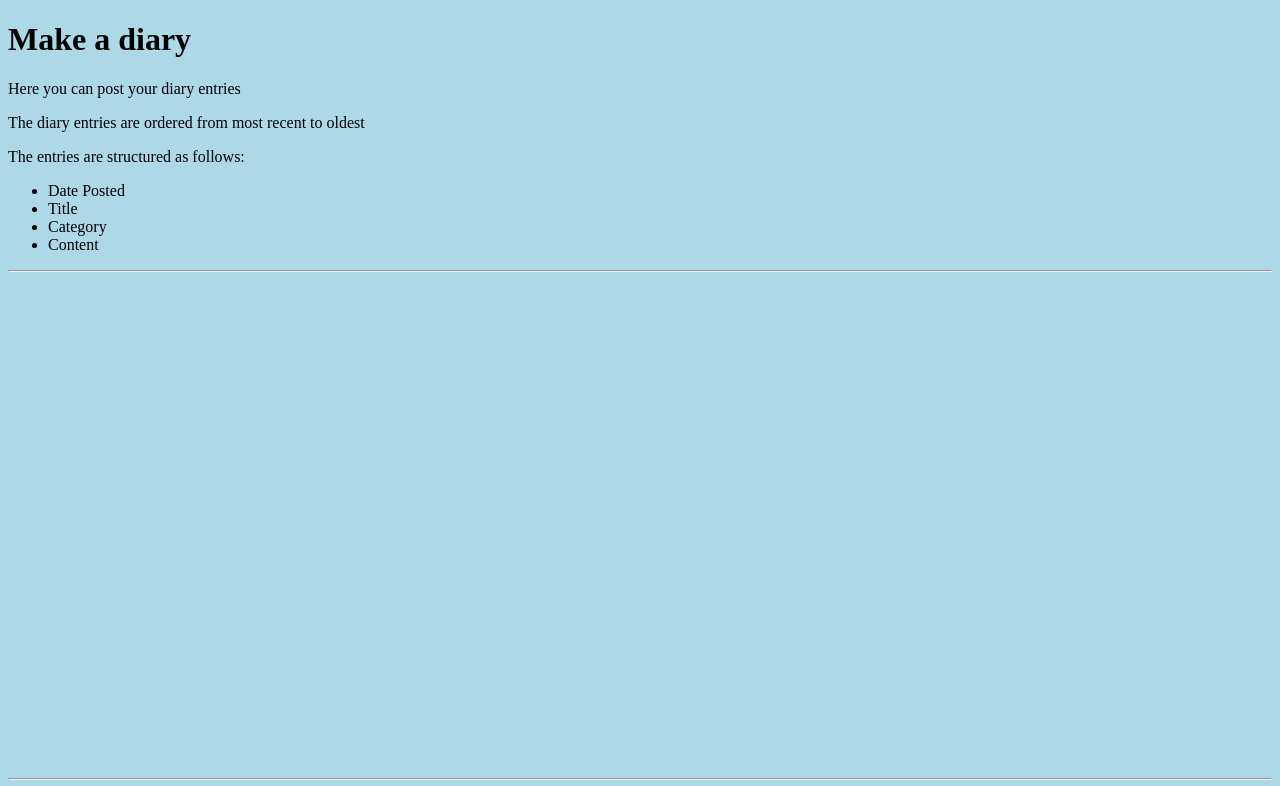
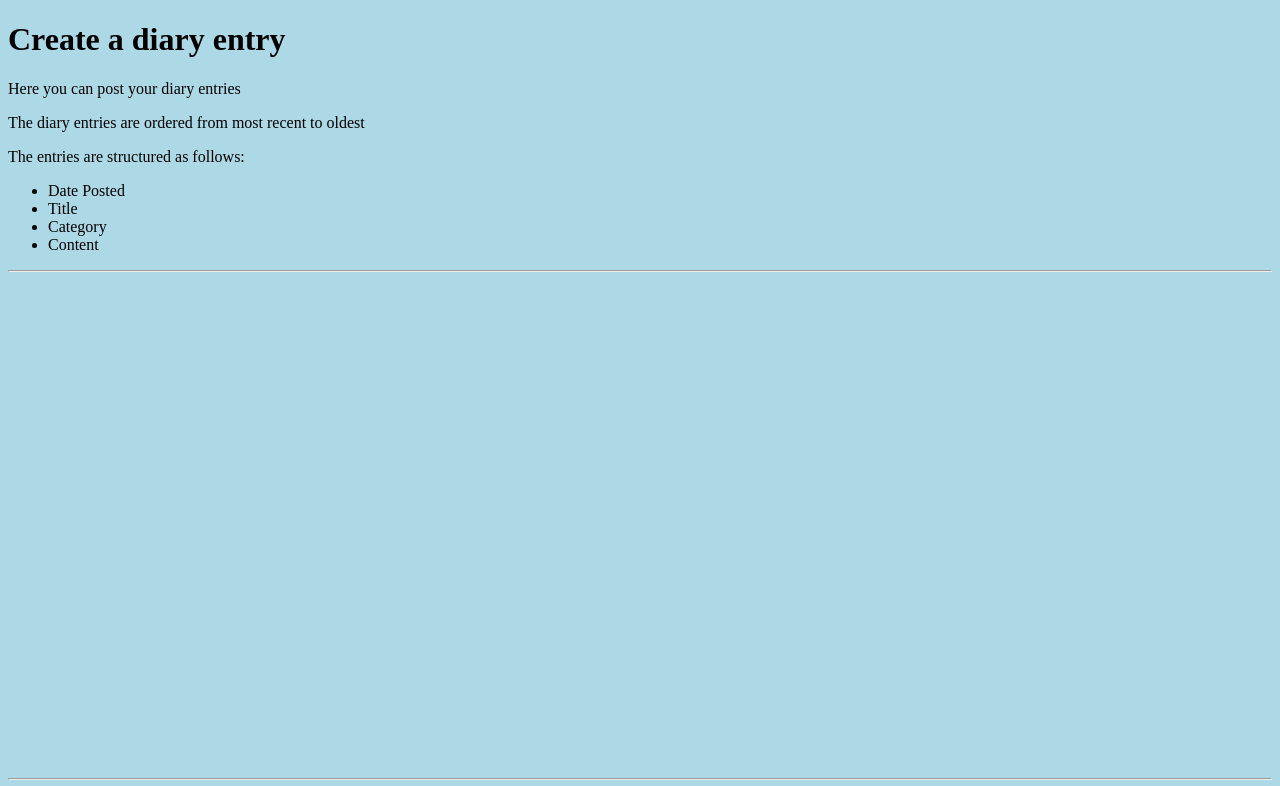
Before and after one commit to jgooday48/diary, a plain HTML site: page client/diary.html in a window 1280 px wide. Shown: the top 786 px of the page. Drawn offline with Linux system fonts and the light colour scheme; no server answers.

Commit message:
add to diary.html

```diff
--- a/client/diary.html
+++ b/client/diary.html
@@ -7,12 +7,12 @@
     <script defer src="./assets/js/diary.js"></script>
     <script defer src="./assets/js/logout.js"></script>
     <link rel="stylesheet" href="./assets/css/diary.css">
-    <title>Make a diary</title>
+    <title>Make a diary entry</title>
 </head>
 <body>
 
     <header>
-        <h1>Make a diary</h1>
+        <h1>Create a diary entry</h1>
     </header>
     <p>Here you can post your diary entries</p>
     <p>The diary entries are ordered from most recent to oldest</p>
```
